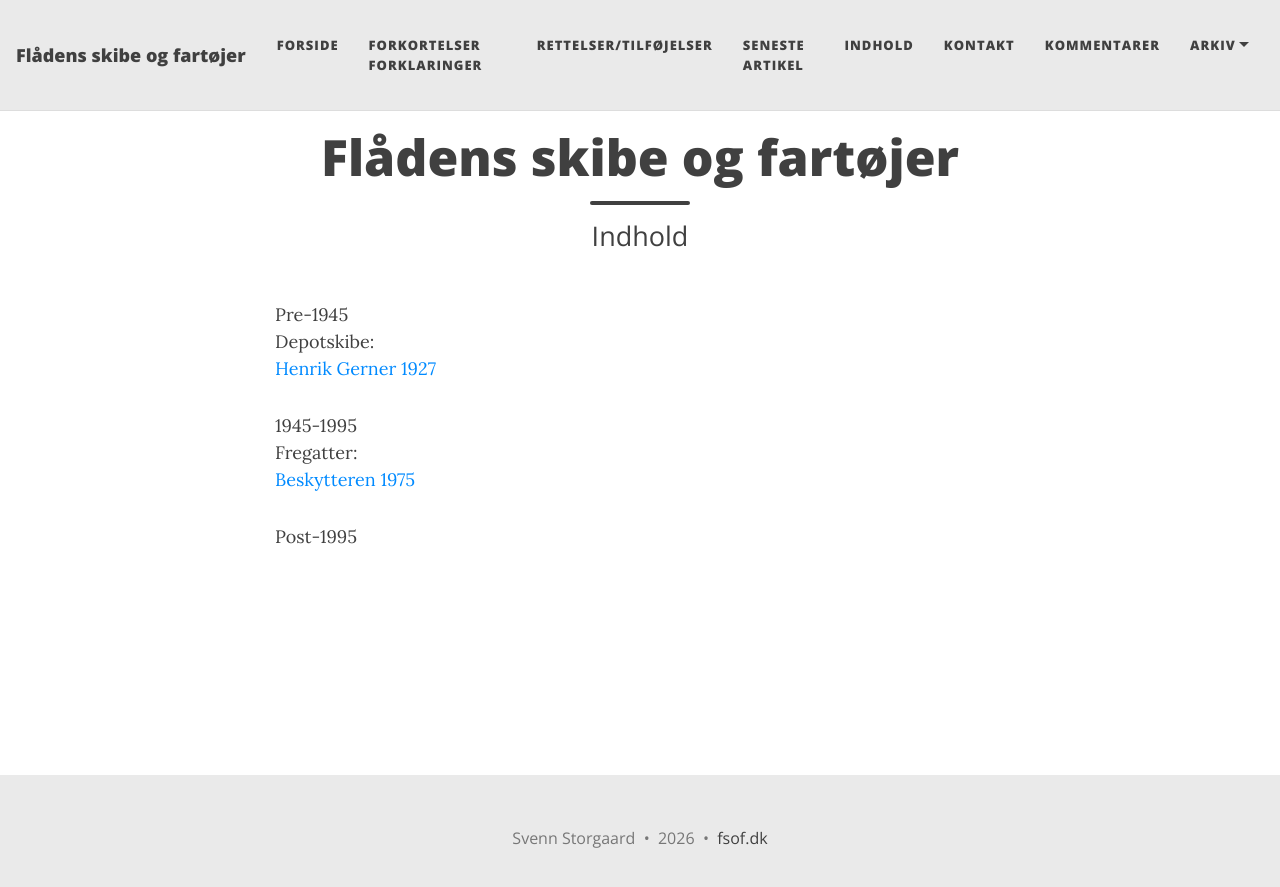
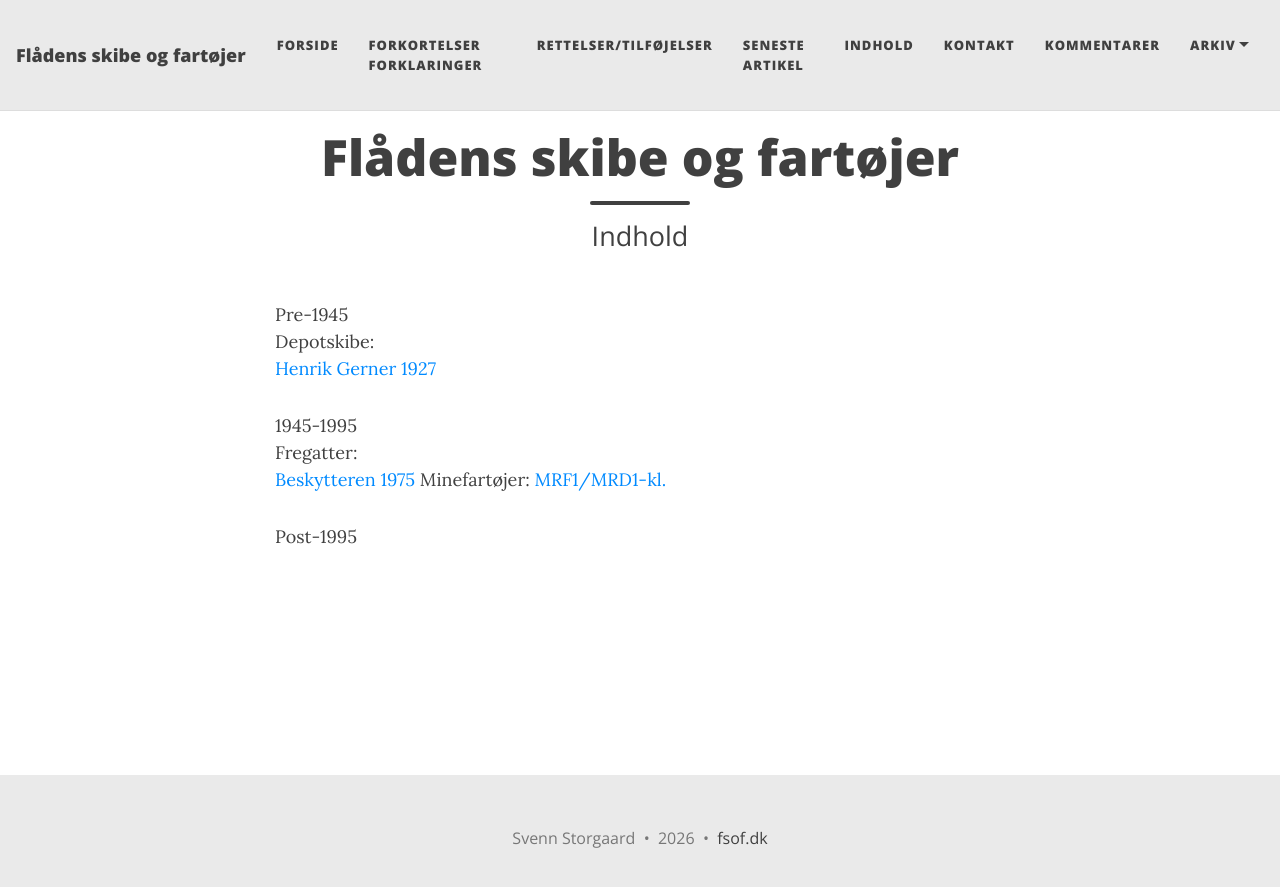
Before and after one commit to mex/fsof.dk, a Jekyll site: the page built from indhold.md, in a window 1280 px wide. Shown: the top 887 px of the page. Built offline with Jekyll 4.4.1, drawn with Linux system fonts in a browser that asks for light colours.

Commit message:
Add minefartøjer section to indhold.md

```diff
--- a/indhold.md
+++ b/indhold.md
@@ -8,8 +8,12 @@ Pre-1945
 Depotskibe:
      [Henrik Gerner 1927](/2026-09-16-Henrik-Gerner-27/)
 
+
 1945-1995
 Fregatter:
 [Beskytteren 1975](/2026-09-21-beskytteren-1975/)
+Minefartøjer:
+[MRF1/MRD1-kl.](2026-09-30-MRF-MRD1.)
+
 
 Post-1995
```
